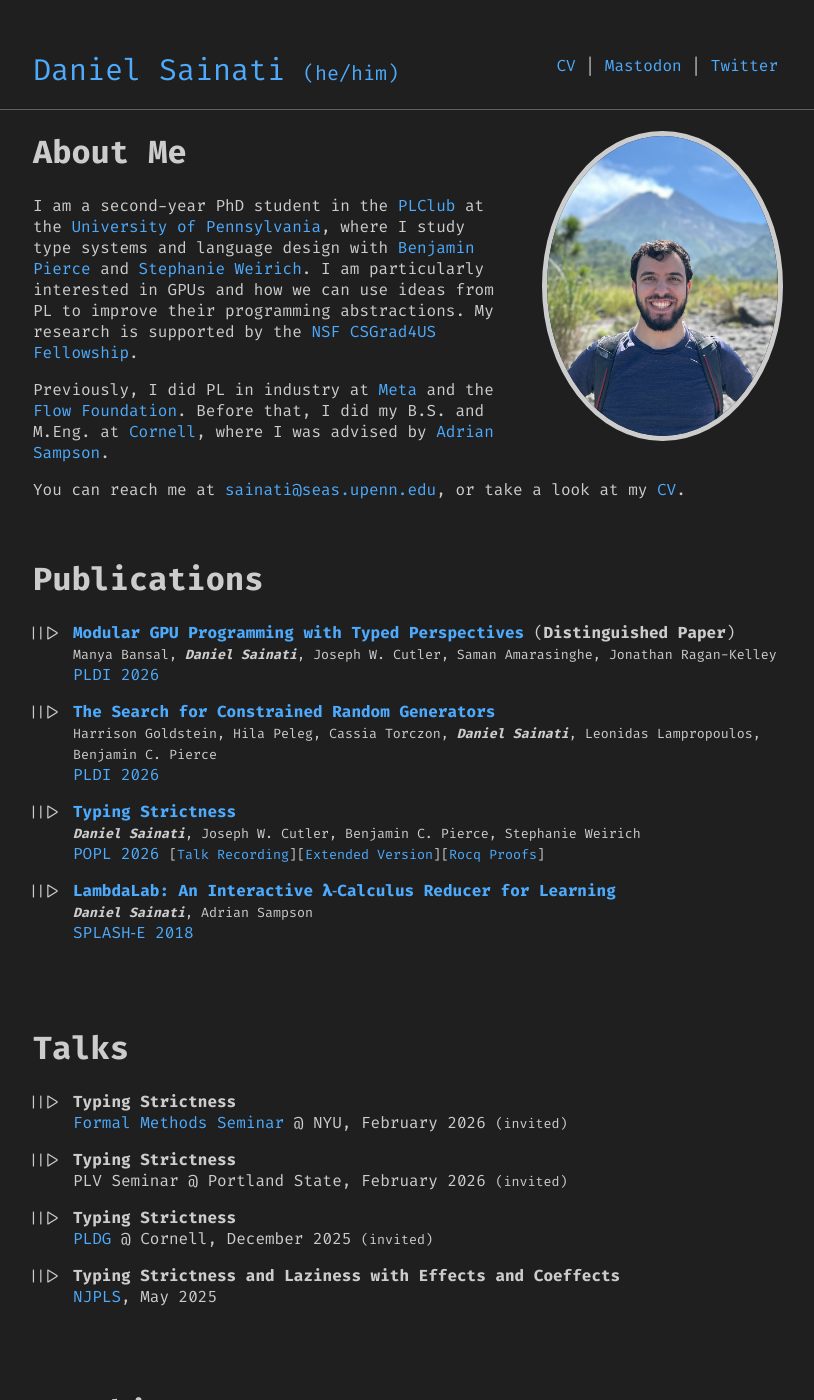
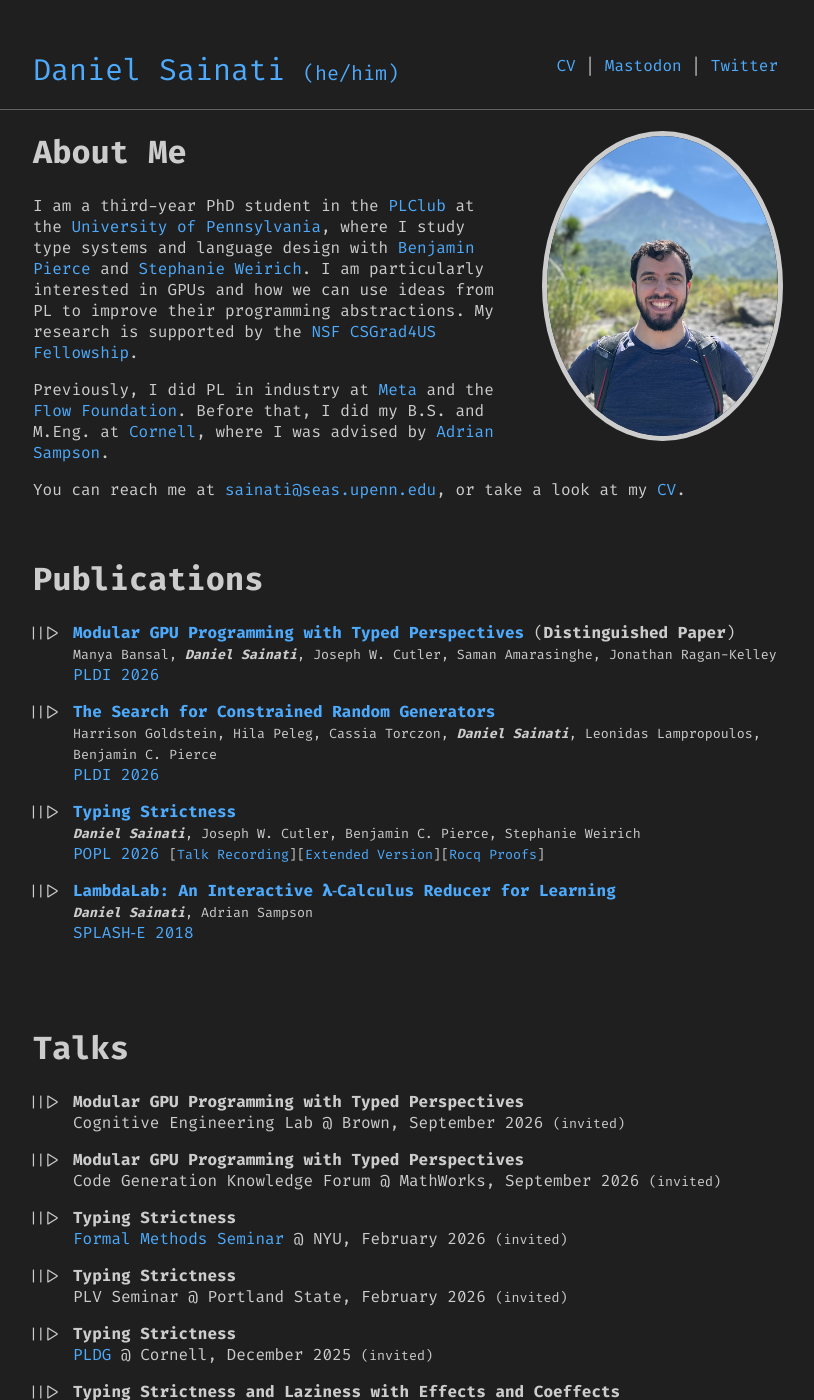
Before and after one commit to dsainati1/website, a Jekyll site: the page built from index.md, in a window 1280 px wide and 1400 px high. Shown: the whole window, without its empty margins (232-1046 px from the left). Built offline with Jekyll 4.4.1, drawn with Linux system fonts in a browser that asks for light colours.

Commit message:
third year oh my god

```diff
--- a/index.md
+++ b/index.md
@@ -5,7 +5,7 @@ layout: default
 
 # About Me
 
-I am a second-year PhD student in the [PLClub](https://www.cis.upenn.edu/~plclub/) at the [University of Pennsylvania](https://www.cis.upenn.edu/),
+I am a third-year PhD student in the [PLClub](https://www.cis.upenn.edu/~plclub/) at the [University of Pennsylvania](https://www.cis.upenn.edu/),
 where I study type systems and language design with [Benjamin Pierce](https://www.cis.upenn.edu/~bcpierce/) and [Stephanie Weirich](https://www.cis.upenn.edu/~sweirich/).
 I am particularly interested in GPUs and how we can use ideas from PL to improve their programming abstractions.
 My research is supported by the [NSF CSGrad4US Fellowship](https://new.nsf.gov/cise/graduate-fellowships).
@@ -38,6 +38,12 @@ You can reach me at [sainati@seas.upenn.edu](mailto:sainati@seas.upenn.edu), or
 <br />
 
 # Talks
+
+* **Modular GPU Programming with Typed Perspectives**\\
+Cognitive Engineering Lab @ Brown, September 2026 <small>(invited)</small>
+
+* **Modular GPU Programming with Typed Perspectives**\\
+Code Generation Knowledge Forum @ MathWorks, September 2026 <small>(invited)</small>
 
 * **Typing Strictness**\
 [Formal Methods Seminar](https://cs.nyu.edu/acsys/) @ NYU, February 2026 <small>(invited)</small>
```
Also changed, not shown: 2 other files.
